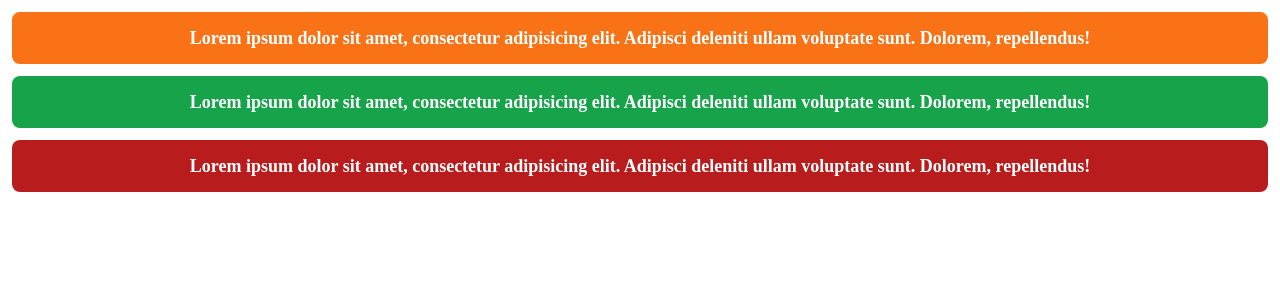
After one commit to hartpableo/phreshskills, a PHP site: page /theme/alerts.html in a window 1280 px wide. The commit adds this page. Shown: the top 300 px of the page. Run offline with PHP 8.4, Linux system fonts and the light colour scheme; data that the repository does not hold is empty; some libraries are stand-ins or nearby versions; some web fonts are replaced.

Commit message:
Static: Alerts

```diff
--- /dev/null
+++ b/theme/alerts.html
@@ -0,0 +1,31 @@
+<!DOCTYPE html>
+<html lang="en">
+<head>
+  <meta charset="UTF-8">
+  <meta name="viewport" content="width=device-width, initial-scale=1.0">
+  <title>Alerts</title>
+  <link rel="stylesheet" href="../public/assets/css/style.css">
+  <script src="../public/assets/js/script.js" defer></script>
+</head>
+<body class="font-primary">
+
+  <div class="bg-orange-500 py-3 px-3 my-3 mx-3 text-sm lg:text-lg font-bold text-white rounded-lg text-center">
+    <div class="container">
+      Lorem ipsum dolor sit amet, consectetur adipisicing elit. Adipisci deleniti ullam voluptate sunt. Dolorem, repellendus!
+    </div>
+  </div>
+
+  <div class="bg-green-600 py-3 px-3 my-3 mx-3 text-sm lg:text-lg font-bold text-white rounded-lg text-center">
+    <div class="container">
+      Lorem ipsum dolor sit amet, consectetur adipisicing elit. Adipisci deleniti ullam voluptate sunt. Dolorem, repellendus!
+    </div>
+  </div>
+
+  <div class="bg-red-700 py-3 px-3 my-3 mx-3 text-sm lg:text-lg font-bold text-white rounded-lg text-center">
+    <div class="container">
+      Lorem ipsum dolor sit amet, consectetur adipisicing elit. Adipisci deleniti ullam voluptate sunt. Dolorem, repellendus!
+    </div>
+  </div>
+
+</body>
+</html>
```
Also changed, not shown: public/assets/css/style.css.
